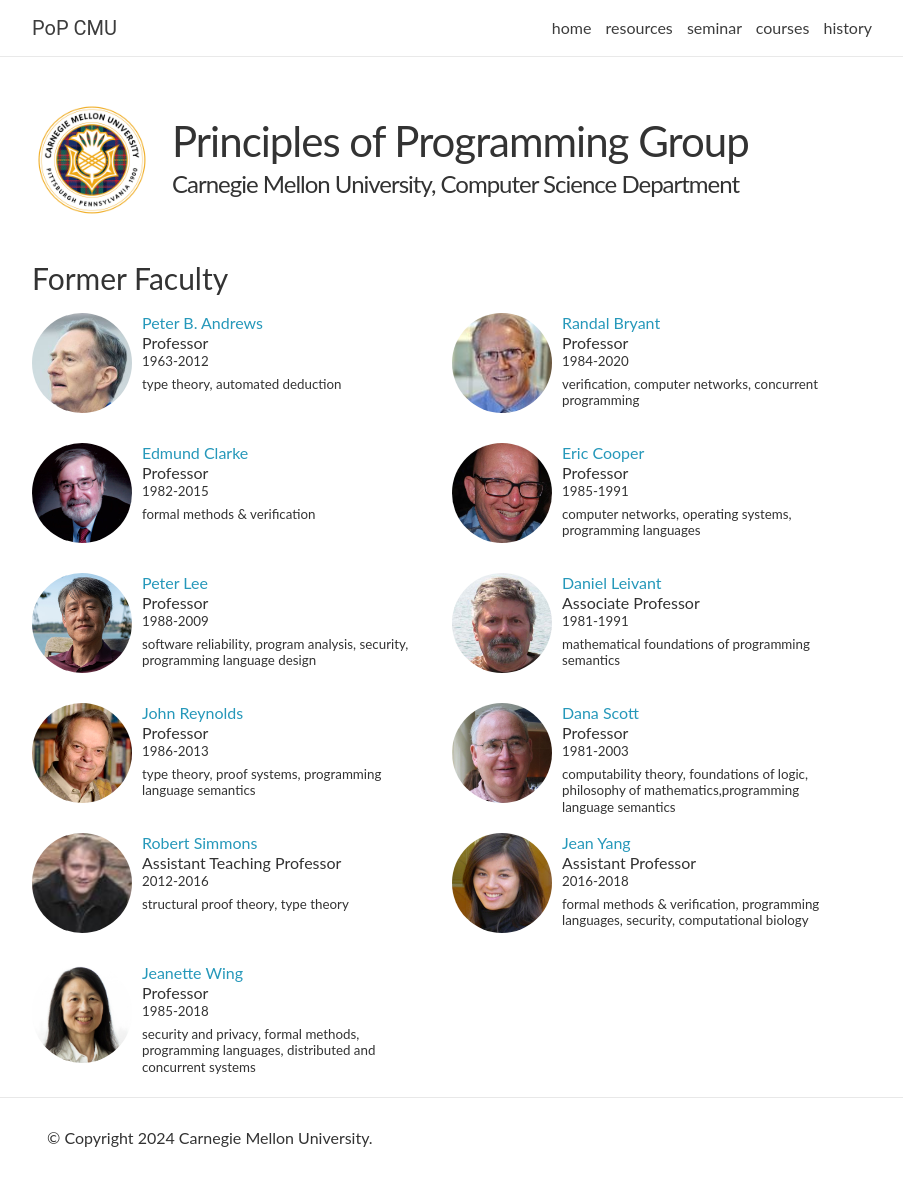
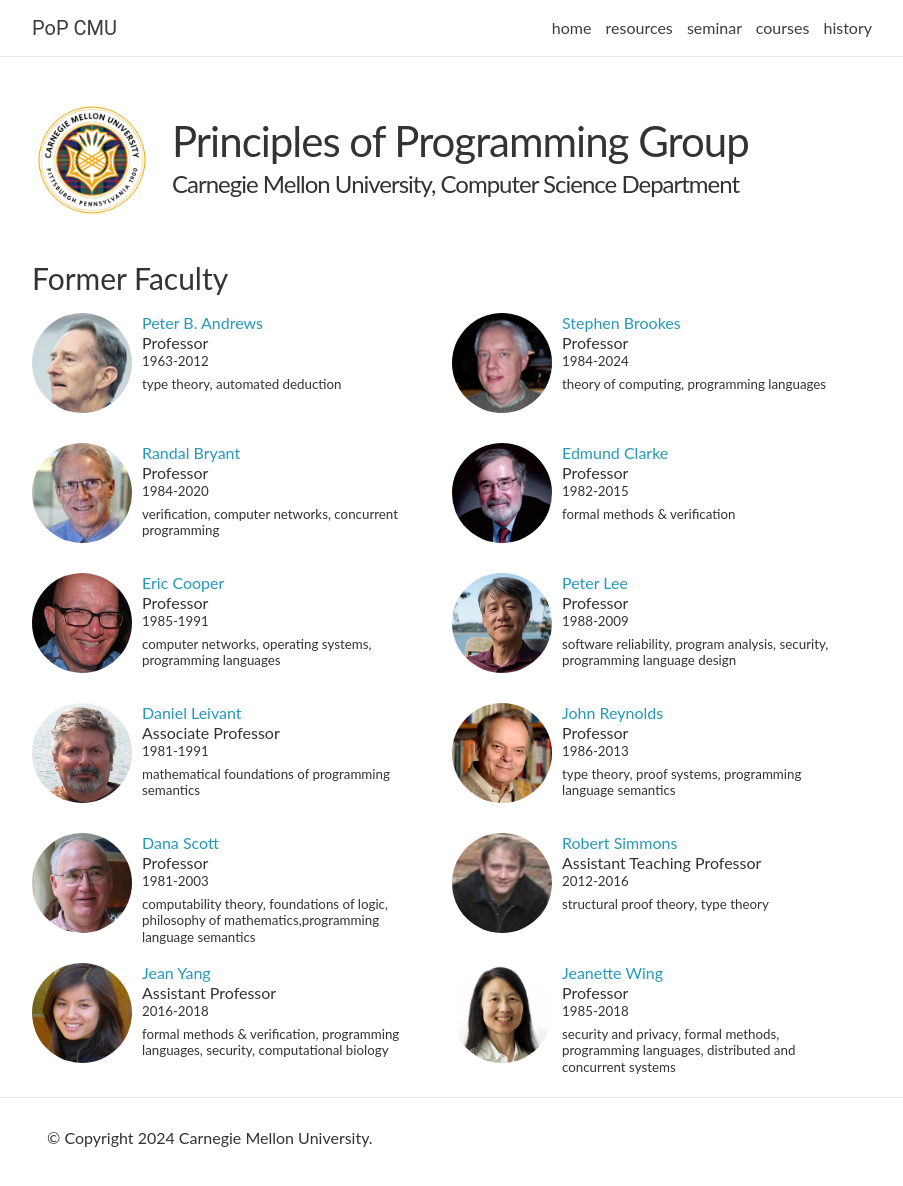
Before and after one commit to probsys/pop, a Jekyll site: the page built from _pages/history.md, in a window 1280 px wide and 1209 px high. Shown: the top 1186 px of the window, without its empty margins (188-1091 px from the left). Built offline with Jekyll 4.4.1, drawn with Linux system fonts in a browser that asks for light colours.

Commit message:
Migrate brookes to alumni.

```diff
--- a/_data/people.yml
+++ b/_data/people.yml
@@ -18,12 +18,6 @@ Current:
       url: http://www.cs.cmu.edu/~blelloch
       image: people/blelloch.jpg
       interests: algorithms and data structures, parallel computing, theory of computing
-
-    - name: Stephen Brookes
-      title: Professor
-      url: http://www.cs.cmu.edu/~brookes
-      image: people/brookes.jpg
-      interests: theory of computing, programming languages
 
     - name: Iliano Cervesato
       title: Teaching Professor
@@ -153,6 +147,13 @@ Former:
     image: people/andrews.jpg
     interests: type theory, automated deduction
 
+  - name: Stephen Brookes
+    duration: 1984-2024
+    title: Professor
+    url: http://www.cs.cmu.edu/~brookes
+    image: people/brookes.jpg
+    interests: theory of computing, programming languages
+
   - name: Randal Bryant
     title: Professor
     duration: 1984-2020
```
